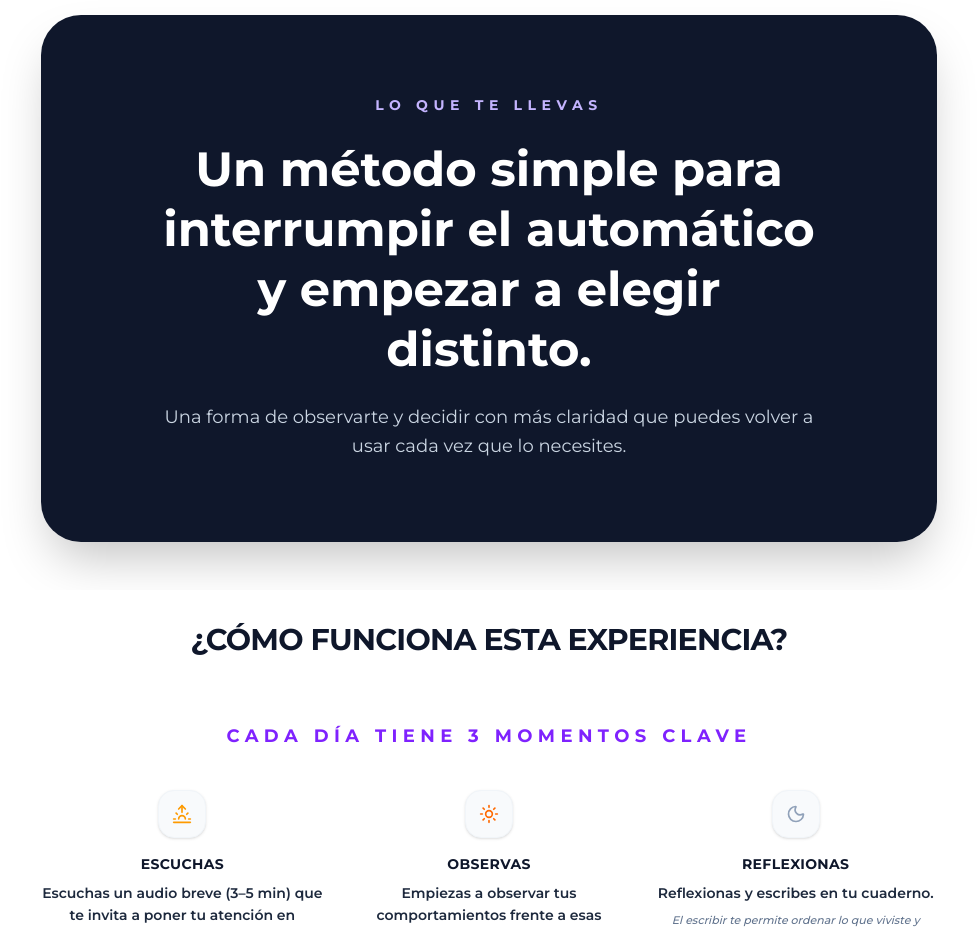
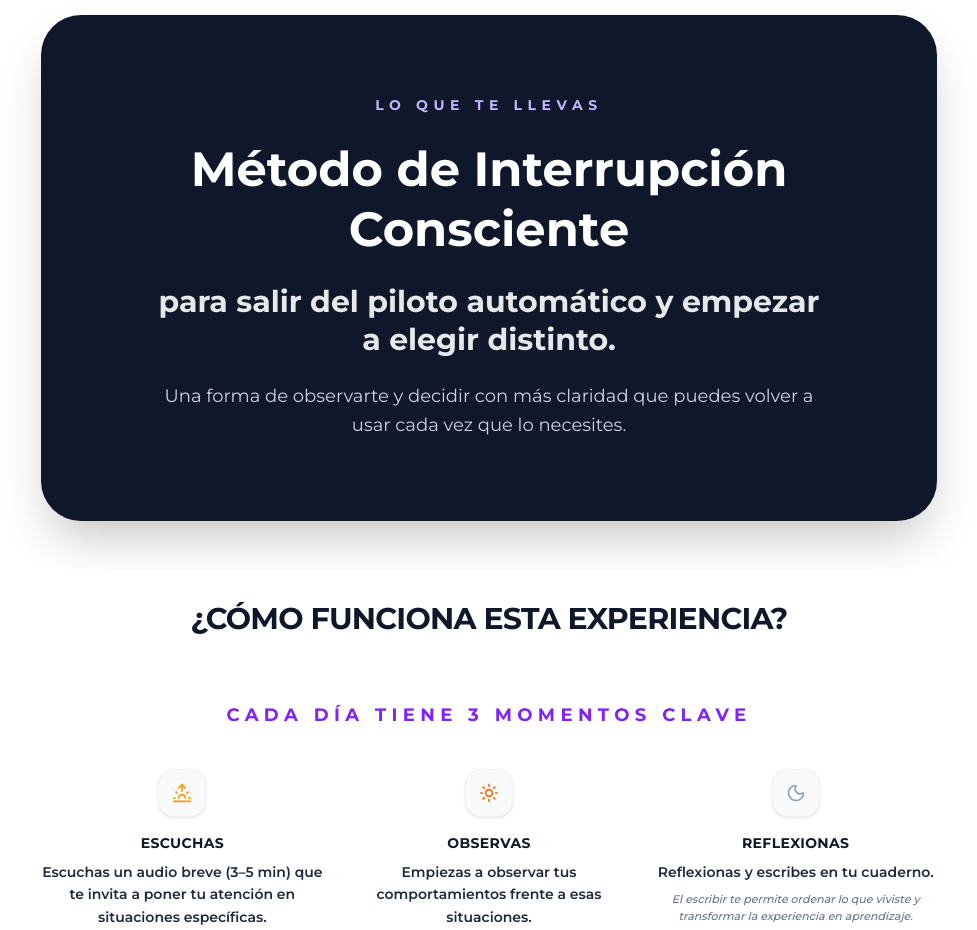
Before and after one commit to cursossolange/despierta-72h, a React (Vite) app: page / in a window 1280 px wide. Shown: the part 2780-3710 px from the top of the page, without its empty margins (151-1128 px from the left). Built offline with nearby package versions, Linux system fonts and the light colour scheme; no server answers.

Commit message:
Update LandingPage.tsx

```diff
--- a/src/components/LandingPage.tsx
+++ b/src/components/LandingPage.tsx
@@ -365,13 +365,17 @@ export default function LandingPage({ onPurchase }: LandingPageProps) {
     Lo que te llevas
   </h3>
 
-  <p className="text-3xl md:text-5xl font-black text-white leading-tight">
-    Un método simple para interrumpir el automático y empezar a elegir distinto.
-  </p>
+<p className="text-3xl md:text-5xl font-black text-white leading-tight">
+  Método de Interrupción Consciente
+</p>
 
-  <p className="text-base md:text-lg text-slate-300 leading-relaxed max-w-2xl mx-auto">
-    Una forma de observarte y decidir con más claridad que puedes volver a usar cada vez que lo necesites.
-  </p>
+<p className="text-xl md:text-3xl font-bold text-white/90 leading-tight max-w-3xl mx-auto">
+  para salir del piloto automático y empezar a elegir distinto.
+</p>
+
+<p className="text-base md:text-lg text-slate-300 leading-relaxed max-w-2xl mx-auto">
+  Una forma de observarte y decidir con más claridad que puedes volver a usar cada vez que lo necesites.
+</p>
 
 </div>
 </motion.div>
```
